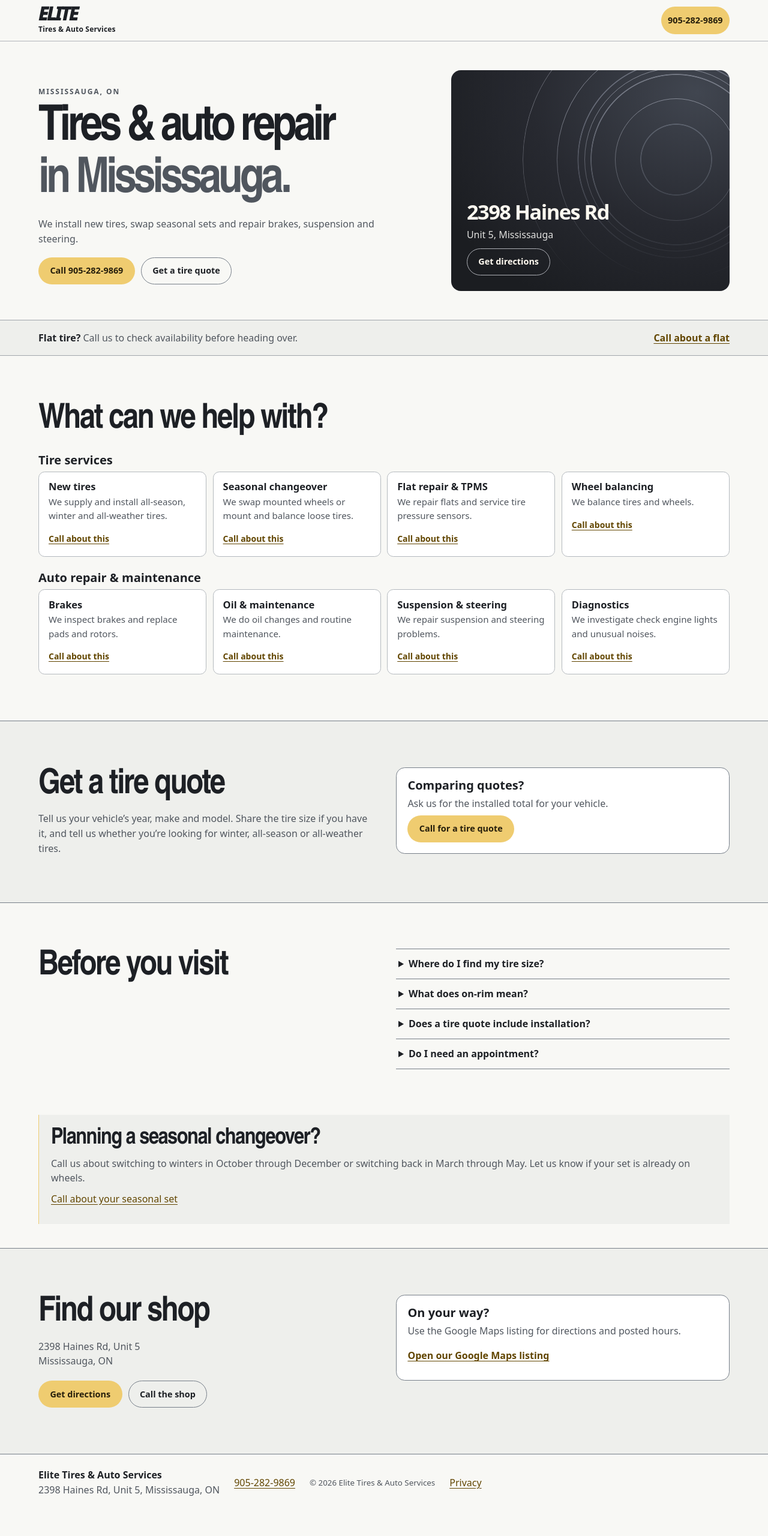
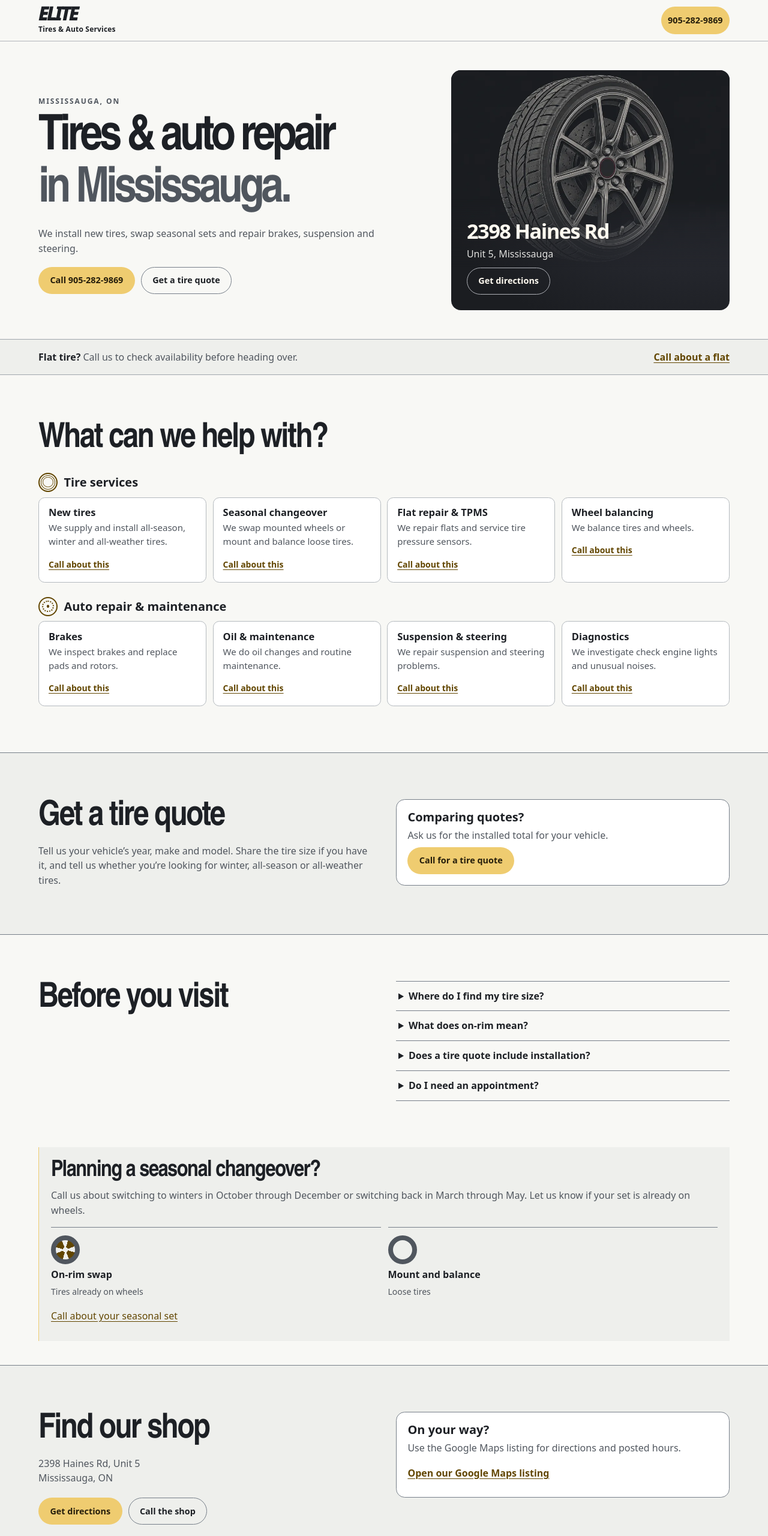
Before and after one commit to consultpramodh/elite-tires, a plain HTML site: page dist/index.html in a window 1280 px wide. Shown: the top 2560 px of the page at 60% size. Before the commit the page ends 2518 px from the top, so only its background shows below. Drawn offline with Linux system fonts and the light colour scheme.

Commit message:
Add wheel and service illustrations

```diff
--- a/dist/index.html
+++ b/dist/index.html
@@ -61,7 +61,7 @@
           <a class="address-link" href="https://maps.app.goo.gl/HdeqtNtrkwiEUys68">2398 Haines Rd, Unit 5</a>
         </div>
         <div class="hero-panel">
-          <div class="wheel-art" aria-hidden="true"><i></i><i></i><i></i></div>
+          <img class="wheel-study" src="/wheel-study.webp" width="900" height="600" alt="" fetchpriority="high">
           <div class="hero-panel-copy">
             <strong>2398 Haines Rd</strong>
             <p>Unit 5, Mississauga</p>
@@ -80,14 +80,14 @@
 
     <section class="wrap section" id="services">
       <h2>What can we help with?</h2>
-      <h3 class="group-title">Tire services</h3>
+      <h3 class="group-title"><span class="service-motif tire-motif" aria-hidden="true"></span>Tire services</h3>
       <div class="services">
         <article><h4>New tires</h4><p>We supply and install all-season, winter and all-weather tires.</p><a href="tel:+19052829869" aria-label="Call about new tires">Call about this</a></article>
         <article><h4>Seasonal changeover</h4><p>We swap mounted wheels or mount and balance loose tires.</p><a href="tel:+19052829869" aria-label="Call about a seasonal changeover">Call about this</a></article>
         <article><h4>Flat repair &amp; TPMS</h4><p>We repair flats and service tire pressure sensors.</p><a href="tel:+19052829869" aria-label="Call about flat repair or tire pressure sensors">Call about this</a></article>
         <article><h4>Wheel balancing</h4><p>We balance tires and wheels.</p><a href="tel:+19052829869" aria-label="Call about wheel balancing">Call about this</a></article>
       </div>
-      <h3 class="group-title">Auto repair &amp; maintenance</h3>
+      <h3 class="group-title"><span class="service-motif brake-motif" aria-hidden="true"></span>Auto repair &amp; maintenance</h3>
       <div class="services">
         <article><h4>Brakes</h4><p>We inspect brakes and replace pads and rotors.</p><a href="tel:+19052829869" aria-label="Call about brakes">Call about this</a></article>
         <article><h4>Oil &amp; maintenance</h4><p>We do oil changes and routine maintenance.</p><a href="tel:+19052829869" aria-label="Call about oil changes or maintenance">Call about this</a></article>
@@ -116,6 +116,10 @@
     <section class="wrap seasonal" id="seasonal">
       <h2>Planning a seasonal changeover?</h2>
       <p>Call us about switching to winters in October through December or switching back in March through May. Let us know if your set is already on wheels.</p>
+      <div class="seasonal-compare">
+        <div><span class="seasonal-wheel mounted" aria-hidden="true"></span><strong>On-rim swap</strong><p>Tires already on wheels</p></div>
+        <div><span class="seasonal-wheel" aria-hidden="true"></span><strong>Mount and balance</strong><p>Loose tires</p></div>
+      </div>
       <a href="tel:+19052829869">Call about your seasonal set</a>
     </section>
 
--- a/dist/style.css
+++ b/dist/style.css
@@ -172,19 +172,90 @@ summary { display: list-item; min-height: 44px; padding: .75rem .25rem; cursor:
   .hero-panel-copy strong { font-size: clamp(1.4rem, 3vw, 2.15rem); letter-spacing: -.045em; }
   .hero-panel-copy p { margin: 0 0 .6rem; color: #e1e1df; }
   .hero-panel-copy .button { color: #fffaf0; border-color: #adafb5; }
-  .wheel-art {
+  .hero-panel { min-height: 25rem; }
+  .wheel-study {
     position: absolute;
-    top: -29%;
-    right: -36%;
-    width: min(32rem, 118%);
-    aspect-ratio: 1;
-    border: 1px solid #989aa5;
-    border-radius: 50%;
-    opacity: .63;
-    background: radial-gradient(circle, transparent 16%, #79808d 16.2% 16.5%, transparent 16.7% 39%, #979ca9 39.2% 39.5%, transparent 39.7% 45%, #858a99 45.2% 45.5%, transparent 45.7%);
-    mask-image: linear-gradient(#000 32%, transparent 89%);
+    z-index: -1;
+    inset: 0;
+    width: 100%;
+    height: 82%;
+    object-fit: cover;
+    mask-image: linear-gradient(#000 65%, transparent);
   }
-  .wheel-art i { position: absolute; inset: 11%; border: 1px solid var(--wheel-line); border-radius: 50%; }
-  .wheel-art i:nth-child(2) { inset: 20%; }
-  .wheel-art i:nth-child(3) { inset: 30%; }
 }
+
+/* Fast visual cues for the two service groups. */
+.group-title {
+  display: flex;
+  align-items: center;
+  gap: .65rem;
+}
+.service-motif {
+  display: inline-grid;
+  place-items: center;
+  flex: 0 0 2rem;
+  aspect-ratio: 1;
+  border-radius: 50%;
+  border: 2px solid currentColor;
+  color: var(--link);
+}
+.service-motif::before {
+  content: "";
+  width: .95rem;
+  aspect-ratio: 1;
+  border: 1px solid currentColor;
+  border-radius: 50%;
+}
+.tire-motif {
+  box-shadow: inset 0 0 0 2px var(--bg), inset 0 0 0 3px currentColor;
+}
+.brake-motif::before {
+  border: 2px dotted currentColor;
+  background: radial-gradient(circle, currentColor 19%, transparent 22%);
+}
+@media (max-width: 45.999rem) {
+  .hero-panel {
+    display: block;
+    position: relative;
+    overflow: hidden;
+    aspect-ratio: 3.1;
+    border-radius: .8rem;
+    margin-top: .75rem;
+    background: #1b1d21;
+  }
+  .hero-panel-copy { display: none; }
+  .wheel-study {
+    display: block;
+    width: 100%;
+    height: 100%;
+    object-fit: cover;
+    object-position: center 47%;
+  }
+}
+
+.seasonal-compare {
+  display: grid;
+  grid-template-columns: repeat(2, minmax(0, 1fr));
+  gap: .75rem;
+  margin: 1rem 0 .25rem;
+}
+.seasonal-compare > div {
+  display: grid;
+  justify-items: start;
+  gap: .3rem;
+  border-top: 1px solid var(--line);
+  padding: .8rem 0 .25rem;
+}
+.seasonal-compare p { margin: 0; font-size: .875rem; }
+.seasonal-wheel {
+  width: 3rem;
+  aspect-ratio: 1;
+  border: .5rem solid var(--muted);
+  border-radius: 50%;
+}
+.seasonal-wheel.mounted {
+  background: radial-gradient(circle, var(--surface) 18%, transparent 20%),
+    conic-gradient(from 15deg, var(--link) 0 15%, var(--surface) 15% 25%,
+      var(--link) 25% 40%, var(--surface) 40% 50%, var(--link) 50% 65%,
+      var(--surface) 65% 75%, var(--link) 75% 90%, var(--surface) 90%);
+}
```
Also changed, not shown: dist/wheel-study.webp (added).
